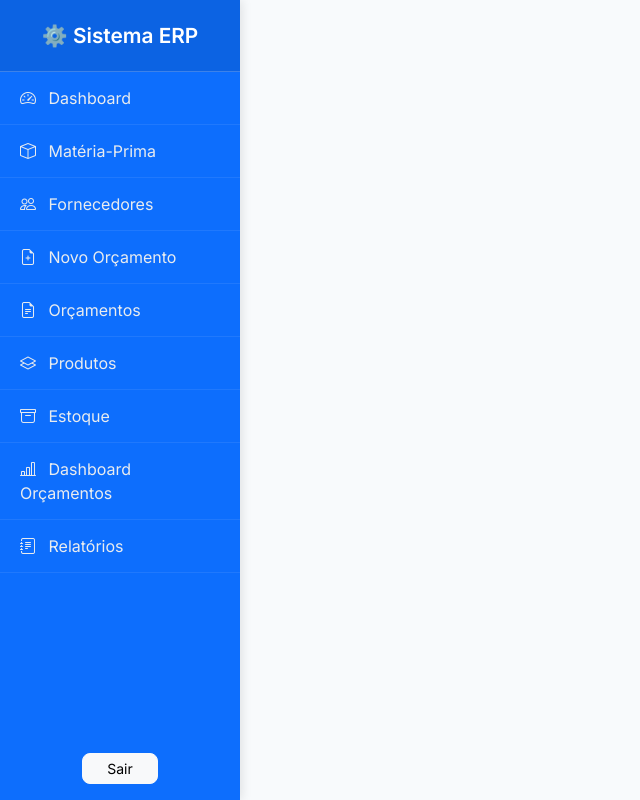
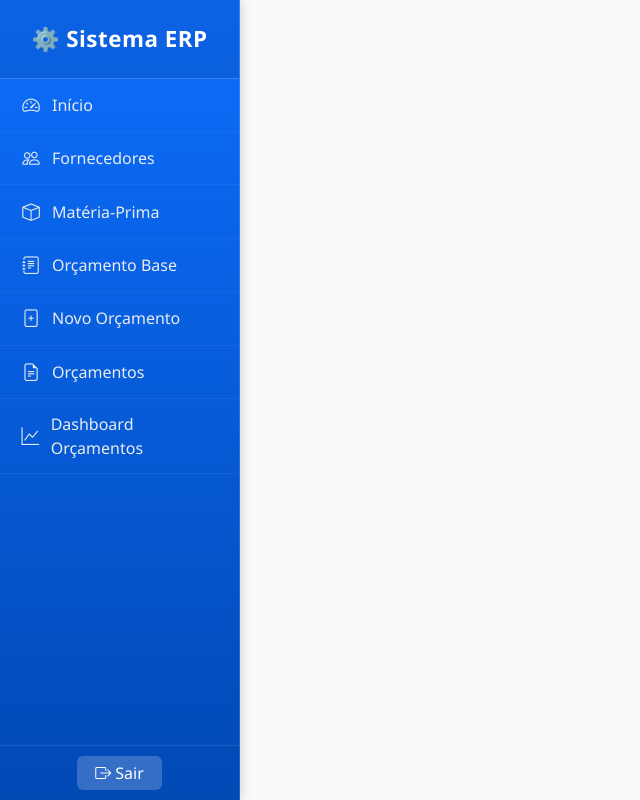
Before and after one commit to DxSantos/Orcamentos-pdo, a PHP site: page /_header.php in a window 1280 px wide. Shown: the whole page, without its empty margins (0-640 px from the left). Run offline with PHP 8.4, Linux system fonts and the light colour scheme.

Commit message:
Atualiza layout e melhorias na interface do sistema ERP

```diff
--- a/public/_header.php
+++ b/public/_header.php
@@ -1,51 +1,63 @@
 <?php
 if (session_status() === PHP_SESSION_NONE) session_start();
+
+// Detecta o caminho base automaticamente
+$base_url = rtrim(dirname($_SERVER['PHP_SELF']), '/\\');
 ?>
 <!DOCTYPE html>
 <html lang="pt-BR">
 
 <head>
   <meta charset="UTF-8">
-  <title>Sistema de Produção</title>
+  <title>Sistema ERP</title>
   <meta name="viewport" content="width=device-width, initial-scale=1">
+
+
+
+  <!-- BOOTSTRAP -->
   <link href="https://cdn.jsdelivr.net/npm/bootstrap@5.3.2/dist/css/bootstrap.min.css" rel="stylesheet">
-  <link href="https://cdn.jsdelivr.net/npm/bootstrap-icons@1.10.5/font/bootstrap-icons.css" rel="stylesheet">
-  <link href="https://fonts.googleapis.com/css2?family=Inter:wght@400;600&display=swap" rel="stylesheet">
+
+  <!-- ÍCONES -->
+  <link href="https://cdn.jsdelivr.net/npm/bootstrap-icons@1.11.3/font/bootstrap-icons.css" rel="stylesheet">
+
+  <!-- CSS LOCAL -->
+  <link rel="stylesheet" href="assets/css/style.css">
+
+  <!-- JS LOCAL -->
   <script src="https://cdn.jsdelivr.net/npm/bootstrap@5.3.2/dist/js/bootstrap.bundle.min.js"></script>
-
-  <link rel="stylesheet" href="assets/css/style.css">
-  <script src="assets/js/custom.js" defer></script>
+  <script src="<?= $base_url ?>assets/js/custom.js" defer></script>
 
   <style>
-    /* SIDEBAR FIXO */
     body {
       display: flex;
       min-height: 100vh;
       background-color: #f8fafc;
+      font-family: "Segoe UI", Arial, sans-serif;
     }
 
     .sidebar {
       width: 240px;
-      background-color: #0d6efd;
+      background: linear-gradient(180deg, #0d6efd 0%, #0149b5 100%);
       color: white;
-      flex-shrink: 0;
       display: flex;
       flex-direction: column;
       position: fixed;
       top: 0;
       left: 0;
       height: 100%;
-      box-shadow: 2px 0 10px rgba(0, 0, 0, 0.1);
+      box-shadow: 2px 0 10px rgba(0, 0, 0, 0.15);
       z-index: 1000;
+      border-right: 1px solid rgba(255, 255, 255, 0.15);
     }
 
     .sidebar .brand {
-      font-size: 1.3rem;
+      font-size: 1.4rem;
       font-weight: 600;
-      padding: 20px;
       text-align: center;
+      padding: 22px 10px;
+      background-color: rgba(0, 0, 0, 0.1);
       border-bottom: 1px solid rgba(255, 255, 255, 0.2);
-      background-color: rgba(0, 0, 0, 0.1);
+      letter-spacing: 0.5px;
     }
 
     .sidebar ul {
@@ -56,12 +68,14 @@ if (session_status() === PHP_SESSION_NONE) session_start();
     }
 
     .sidebar ul li {
-      border-bottom: 1px solid rgba(255, 255, 255, 0.08);
+      border-bottom: 1px solid rgba(255, 255, 255, 0.05);
     }
 
     .sidebar ul li a {
-      display: block;
-      padding: 14px 20px;
+      display: flex;
+      align-items: center;
+      gap: 10px;
+      padding: 13px 20px;
       color: #e9ecef;
       text-decoration: none;
       font-weight: 500;
@@ -77,18 +91,36 @@ if (session_status() === PHP_SESSION_NONE) session_start();
     .sidebar ul li a i {
       width: 22px;
       text-align: center;
-      margin-right: 8px;
+      font-size: 1.1rem;
+    }
+
+    .sidebar .logout {
+      text-align: center;
+      padding: 15px 0;
+      border-top: 1px solid rgba(255, 255, 255, 0.1);
+    }
+
+    .sidebar .logout a {
+      color: white;
+      background-color: rgba(255, 255, 255, 0.2);
+      border-radius: 6px;
+      padding: 6px 18px;
+      text-decoration: none;
+      transition: 0.3s;
+    }
+
+    .sidebar .logout a:hover {
+      background-color: rgba(255, 255, 255, 0.3);
     }
 
     main {
       flex-grow: 1;
       margin-left: 240px;
-      padding: 20px 30px;
+      padding: 25px 35px;
     }
 
     @media (max-width: 991px) {
       .sidebar {
-        position: fixed;
         transform: translateX(-100%);
         transition: transform 0.3s ease-in-out;
       }
@@ -110,7 +142,8 @@ if (session_status() === PHP_SESSION_NONE) session_start();
         color: #fff;
         border: none;
         border-radius: 6px;
-        padding: 8px 10px;
+        padding: 8px 12px;
+        box-shadow: 0 2px 6px rgba(0, 0, 0, 0.2);
       }
     }
   </style>
@@ -125,19 +158,18 @@ if (session_status() === PHP_SESSION_NONE) session_start();
   <!-- MENU LATERAL -->
   <nav class="sidebar">
     <div class="brand">⚙️ Sistema ERP</div>
-     <ul>
-    <li><a href="index.php" class="<?= basename($_SERVER['PHP_SELF']) == 'index.php' ? 'active' : '' ?>"><i class="bi bi-speedometer2"></i> Dashboard</a></li>
-    <li><a href="materiaPri.php" class="<?= basename($_SERVER['PHP_SELF']) == 'materiaPri.php' ? 'active' : '' ?>"><i class="bi bi-box"></i> Matéria-Prima</a></li>
-    <li><a href="fornecedores.php" class="<?= basename($_SERVER['PHP_SELF']) == 'fornecedores.php' ? 'active' : '' ?>"><i class="bi bi-people"></i> Fornecedores</a></li>
-    <li><a href="orcamento_base.php" class="<?= basename($_SERVER['PHP_SELF']) == 'orcamento_base.php' ? 'active' : '' ?>"><i class="bi bi-file-earmark-plus"></i> Novo Orçamento</a></li>
-    <li><a href="orcamentos.php" class="<?= basename($_SERVER['PHP_SELF']) == 'orcamentos.php' ? 'active' : '' ?>"><i class="bi bi-file-earmark-text"></i> Orçamentos</a></li>
-    <li><a href="produtos.php" class="<?= basename($_SERVER['PHP_SELF']) == 'produtos.php' ? 'active' : '' ?>"><i class="bi bi-layers"></i> Produtos</a></li>
-    <li><a href="estoque.php" class="<?= basename($_SERVER['PHP_SELF']) == 'estoque.php' ? 'active' : '' ?>"><i class="bi bi-archive"></i> Estoque</a></li>
-    <li><a href="dashboard_orcamentos.php" class="<?= basename($_SERVER['PHP_SELF']) == 'dashboard_orcamentos.php' ? 'active' : '' ?>"><i class="bi bi-bar-chart-line"></i> Dashboard Orçamentos</a></li>
-    <li><a href="relatorios.php" class="<?= basename($_SERVER['PHP_SELF']) == 'relatorios.php' ? 'active' : '' ?>"><i class="bi bi-journal-text"></i> Relatórios</a></li>
-  </ul>
-    <div class="text-center mb-3">
-      <a href="/logout.php" class="btn btn-sm btn-light px-4">Sair</a>
+    <ul>
+      <li><a href="<?= $base_url ?>/index.php" class="<?= basename($_SERVER['PHP_SELF']) == 'index.php' ? 'active' : '' ?>"><i class="bi bi-speedometer2"></i> Início</a></li>
+      <li><a href="<?= $base_url ?>/fornecedores.php" class="<?= basename($_SERVER['PHP_SELF']) == 'fornecedores.php' ? 'active' : '' ?>"><i class="bi bi-people"></i> Fornecedores</a></li>
+      <li><a href="<?= $base_url ?>/materiaPri.php" class="<?= basename($_SERVER['PHP_SELF']) == 'materiaPri.php' ? 'active' : '' ?>"><i class="bi bi-box"></i> Matéria-Prima</a></li>
+      <li><a href="<?= $base_url ?>/orcamento_base.php" class="<?= basename($_SERVER['PHP_SELF']) == 'orcamento_base.php' ? 'active' : '' ?>"><i class="bi bi-journal-text"></i> Orçamento Base</a></li>
+      <li><a href="<?= $base_url ?>/orcamento_novo.php" class="<?= basename($_SERVER['PHP_SELF']) == 'orcamento_novo.php' ? 'active' : '' ?>"><i class="bi bi-file-plus"></i> Novo Orçamento</a></li>
+      <li><a href="<?= $base_url ?>/orcamentos.php" class="<?= basename($_SERVER['PHP_SELF']) == 'orcamentos.php' ? 'active' : '' ?>"><i class="bi bi-file-earmark-text"></i> Orçamentos</a></li>
+      <li><a href="<?= $base_url ?>/dashboard_orcamentos.php" class="<?= basename($_SERVER['PHP_SELF']) == 'dashboard_orcamentos.php' ? 'active' : '' ?>"><i class="bi bi-graph-up"></i> Dashboard Orçamentos</a></li>
+    </ul>
+
+    <div class="logout">
+      <a href="<?= $base_url ?>/logout.php"><i class="bi bi-box-arrow-right"></i> Sair</a>
     </div>
   </nav>
 
```
Also changed, not shown: public/fornecedores.php (+24 -35 lines), public/materiaPri.php (+10 -2 lines), public/orcamento_base.php (+14 -13 lines).
